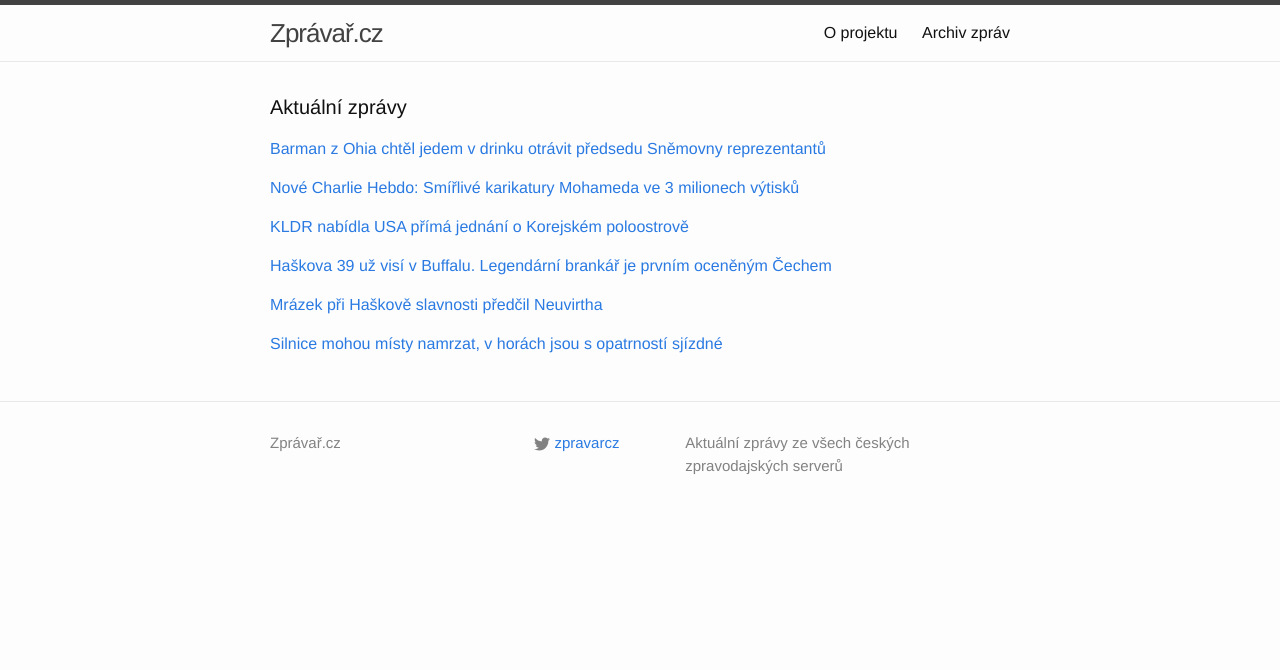
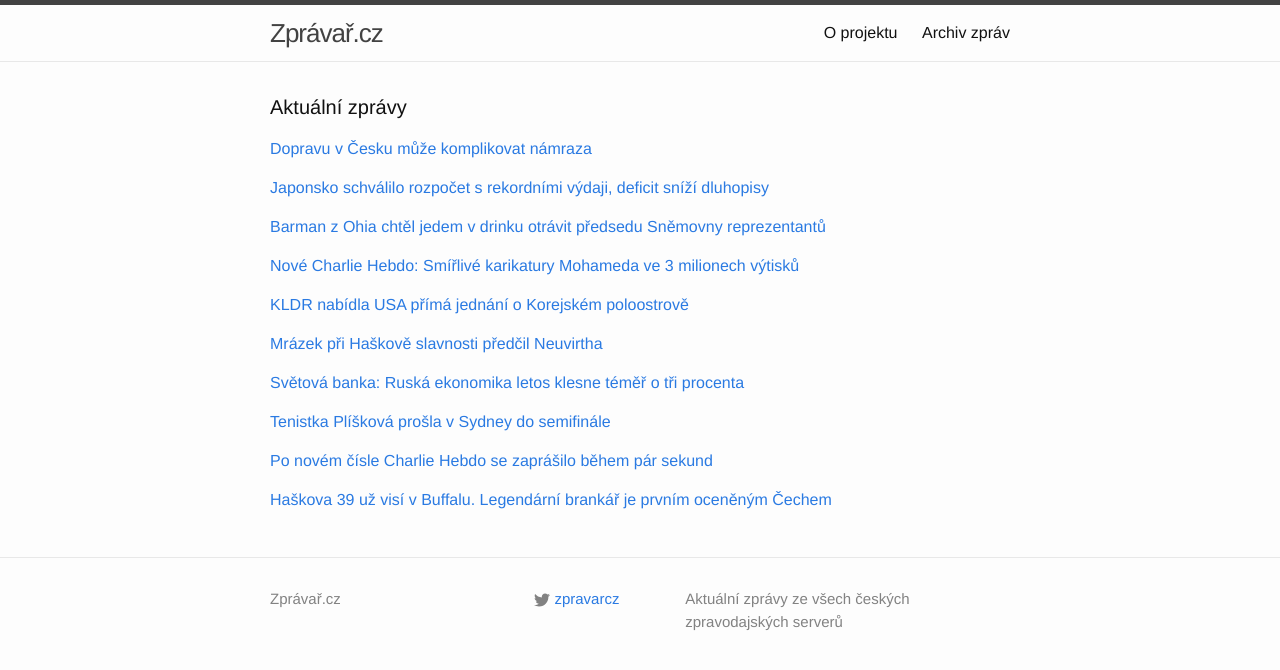
Before and after one commit to adliska/zpravar, a Jekyll site: the page built from index.html, in a window 1280 px wide. Shown: the top 670 px of the page. Built offline with Jekyll 4.4.1, drawn with Linux system fonts in a browser that asks for light colours.

Commit message:
zpravar news update

```diff
--- a/index.html
+++ b/index.html
@@ -5,49 +5,80 @@ layout: default
 <div class="home">
     <h1 class="page-heading">Aktuální zprávy</h1>
 
-<p><a href="javascript:;" onclick="toggle_visibility('zpravy0')">Barman z Ohia chtěl jedem v drinku otrávit předsedu Sněmovny reprezentantů</a></p>
+<p><a href="javascript:;" onclick="toggle_visibility('zpravy0')">Dopravu v Česku může komplikovat námraza</a></p>
 <div id="zpravy0" style="display:none">
+<ul>
+<li><a href=http://www.novinky.cz/domaci/358687-dopravu-v-cesku-muze-komplikovat-namraza.html>Dopravu v Česku může komplikovat námraza - www.novinky.cz</a></li>
+<li><a href=http://www.ceskatelevize.cz/ct24/regiony/298137-sumpersko-hrozi-namraza-vozovek/>Šumpersko: Hrozí námraza vozovek - www.ceskatelevize.cz</a></li>
+<li><a href=http://www.denik.cz/z_domova/silnice-mohou-misty-namrzat-v-horach-jsou-s-opatrnosti-sjizdne-20150114.html>Silnice mohou místy namrzat, v horách jsou s opatrností sjízdné - www.denik.cz</a></li>
+<li><a href=http://www.ceskenoviny.cz/zpravy/zpravy/silnice-vy-vyssich-polohach-sjizdne-se-zvysenou-opatrnosti/1168590>Silnice vy vyšších polohách sjízdné se zvýšenou opatrností  - www.ceskenoviny.cz</a></li>
+<li><a href=http://www.novinky.cz/domaci/358687-na-zlinsku-hrozi-namraza.html>Na Zlínsku hrozí námraza - www.novinky.cz</a></li>
+</ul>
+</div><p><a href="javascript:;" onclick="toggle_visibility('zpravy1')">Japonsko schválilo rozpočet s rekordními výdaji, deficit sníží dluhopisy</a></p>
+<div id="zpravy1" style="display:none">
+<ul>
+<li><a href=http://byznys.ihned.cz/c1-63378970-japonsko-schvalilo-rozpocet-s-rekordnimi-vydaji-deficit-snizi-dluhopisy>Japonsko schválilo rozpočet s rekordními výdaji, deficit sníží dluhopisy - byznys.ihned.cz</a></li>
+<li><a href=http://zpravy.e15.cz/zahranicni/ekonomika/japonsko-schvalilo-rozpocet-s-rekordnimi-vydaji-deficit-ale-klesne-1153081>Japonsko schválilo rozpočet s rekordními výdaji, deficit ale klesne - zpravy.e15.cz</a></li>
+<li><a href=http://www.novinky.cz/zahranicni/svet/358686-japonsko-schvalilo-rozpocet-s-rekordnimi-vydaji-kvuli-starnuti-populace-a-armade.html>Japonsko schválilo rozpočet s rekordními výdaji kvůli stárnutí populace a armádě - www.novinky.cz</a></li>
+<li><a href=http://www.financninoviny.cz/zpravodajstvi/zpravy/japnsko-schvalilo-rozpocet-s-rekordnimi-vydaji-deficit-ale-klesne/1168571>Japnsko schválilo rozpočet s rekordními výdaji,deficit ale klesne - www.financninoviny.cz</a></li>
+</ul>
+</div><p><a href="javascript:;" onclick="toggle_visibility('zpravy2')">Barman z Ohia chtěl jedem v drinku otrávit předsedu Sněmovny reprezentantů</a></p>
+<div id="zpravy2" style="display:none">
 <ul>
 <li><a href=http://zahranicni.ihned.cz/c1-63378960-barman-z-ohia-chtel-jedem-v-drinku-otravit-predsedu-snemovny-reprezentantu>Barman z Ohia chtěl jedem v drinku otrávit předsedu Sněmovny reprezentantů - zahranicni.ihned.cz</a></li>
 <li><a href=http://www.tyden.cz/rubriky/zahranici/amerika/barman-obvinen-z-pripravy-vrazdy-vysoke-sajby-usa_330026.html>Barman obviněn z přípravy vraždy vysoké \"šajby\" USA - www.tyden.cz</a></li>
 <li><a href=http://zpravy.idnes.cz/v-usa-obvinen-muz-kterz-chtel-zabit-sefa-snemovny-reprezentantu-pxs-/zahranicni.aspx?c=A150114_064027_zahranicni_jj>Barmana z Ohia obvinili z přípravy vraždy šéfa Sněmovny reprezentantů - zpravy.idnes.cz</a></li>
 <li><a href=http://zpravy.aktualne.cz/zahranici/barman-podle-policie-planoval-vrazdu-sefa-snemovny-boehnera/r~729be0b89bae11e4aff10025900fea04/>Barman podle policie plánoval vraždu šéfa sněmovny Boehnera - zpravy.aktualne.cz</a></li>
 </ul>
-</div><p><a href="javascript:;" onclick="toggle_visibility('zpravy1')">Nové Charlie Hebdo: Smířlivé karikatury Mohameda ve 3 milionech výtisků</a></p>
-<div id="zpravy1" style="display:none">
+</div><p><a href="javascript:;" onclick="toggle_visibility('zpravy3')">Nové Charlie Hebdo: Smířlivé karikatury Mohameda ve 3 milionech výtisků</a></p>
+<div id="zpravy3" style="display:none">
 <ul>
 <li><a href=http://www.ceskatelevize.cz/ct24/svet/298106-nove-charlie-hebdo-smirlive-karikatury-mohameda-ve-3-milionech-vytisku/>Nové Charlie Hebdo: Smířlivé karikatury Mohameda ve 3 milionech výtisků - www.ceskatelevize.cz</a></li>
 <li><a href=http://www.ceskatelevize.cz/ct24/svet/298106-nove-charlie-hebdo-vtipkuje-o-extremistech-dekuje-i-naznacuje-obezretnost/>Nové Charlie Hebdo: Vtipkuje o extremistech, děkuje i naznačuje obezřetnost - www.ceskatelevize.cz</a></li>
 <li><a href=http://www.ceskatelevize.cz/ct24/svet/298106-nove-charlie-hebdo-vtipkuje-o-extremistech-dekuje-za-podporu-i-priznava-obezretnost/>Nové Charlie Hebdo: Vtipkuje o extremistech, děkuje za podporu i přiznává obezřetnost - www.ceskatelevize.cz</a></li>
 <li><a href=http://www.ceskatelevize.cz/ct24/svet/298106-tyden-po-utocich-charlie-hebdo-znovu-na-pultech/>Týden po útocích Charlie Hebdo znovu na pultech - www.ceskatelevize.cz</a></li>
 </ul>
-</div><p><a href="javascript:;" onclick="toggle_visibility('zpravy2')">KLDR nabídla USA přímá jednání o Korejském poloostrově</a></p>
-<div id="zpravy2" style="display:none">
+</div><p><a href="javascript:;" onclick="toggle_visibility('zpravy4')">KLDR nabídla USA přímá jednání o Korejském poloostrově</a></p>
+<div id="zpravy4" style="display:none">
 <ul>
 <li><a href=http://zpravy.e15.cz/zahranicni/politika/kldr-nabidla-usa-prima-jednani-o-korejskem-poloostrove-1153079>KLDR nabídla USA přímá jednání o Korejském poloostrově - zpravy.e15.cz</a></li>
 <li><a href=http://www.tyden.cz/rubriky/zahranici/asie-a-oceanie/kldr-nabidla-usa-prima-jednani-o-korejskem-poloostrove_330024.html>KLDR nabídla USA přímá jednání o Korejském poloostrově - www.tyden.cz</a></li>
 <li><a href=http://zpravy.aktualne.cz/zahranici/kldr-nabidla-usa-prima-jednani-o-korejskem-poloostrove/r~f9f90bd89bab11e4ba57002590604f2e/>KLDR nabídla USA přímá jednání o Korejském poloostrově - zpravy.aktualne.cz</a></li>
 <li><a href=http://www.ceskenoviny.cz/zpravy/zpravy/kldr-nabidla-usa-prima-jednani-o-korejskem-poloostrove/1168567>KLDR nabídla USA přímá jednání o Korejském poloostrově - www.ceskenoviny.cz</a></li>
 </ul>
-</div><p><a href="javascript:;" onclick="toggle_visibility('zpravy3')">Haškova 39 už visí v Buffalu. Legendární brankář je prvním oceněným Čechem</a></p>
-<div id="zpravy3" style="display:none">
+</div><p><a href="javascript:;" onclick="toggle_visibility('zpravy5')">Mrázek při Haškově slavnosti předčil Neuvirtha</a></p>
+<div id="zpravy5" style="display:none">
+<ul>
+<li><a href=http://www.denik.cz/hokej/mrazek-pri-haskove-slavnosti-predcil-neuvirtha-20150114.html>Mrázek při Haškově slavnosti předčil Neuvirtha - www.denik.cz</a></li>
+<li><a href=http://www.tyden.cz/rubriky/sport/hokej/nhl/mrazek-pri-haskove-slavnosti-predcil-neuvirtha_330028.html>Mrázek při Haškově slavnosti předčil Neuvirtha - www.tyden.cz</a></li>
+<li><a href=http://www.sportovninoviny.cz/zpravy/mrazek-pri-haskove-slavnosti-predcil-neuvirtha/1168606>Mrázek při Haškově slavnosti předčil Neuvirtha - www.sportovninoviny.cz</a></li>
+</ul>
+</div><p><a href="javascript:;" onclick="toggle_visibility('zpravy6')">Světová banka: Ruská ekonomika letos klesne téměř o tři procenta</a></p>
+<div id="zpravy6" style="display:none">
+<ul>
+<li><a href=http://zpravy.e15.cz/burzy-a-trhy/makroekonomicka-data/svetova-banka-ruska-ekonomika-letos-klesne-temer-o-tri-procenta-1153083>Světová banka: Ruská ekonomika letos klesne téměř o tři procenta - zpravy.e15.cz</a></li>
+<li><a href=http://zpravy.aktualne.cz/ekonomika/svetova-banka-ruska-ekonomika-klesne-temer-o-tri-procenta/r~2b78420e9bbc11e4aff10025900fea04/>Světová banka: Ruská ekonomika klesne téměř o tři procenta - zpravy.aktualne.cz</a></li>
+<li><a href=http://www.financninoviny.cz/zpravodajstvi/zpravy/svetova-banka-ruska-ekonomika-letos-klesne-temer-o-tri-procenta/1168613>Světová banka: Ruská ekonomika letos klesne téměř o tři procenta - www.financninoviny.cz</a></li>
+</ul>
+</div><p><a href="javascript:;" onclick="toggle_visibility('zpravy7')">Tenistka Plíšková prošla v Sydney do semifinále</a></p>
+<div id="zpravy7" style="display:none">
+<ul>
+<li><a href=http://sport.aktualne.cz/tenistka-pliskova-prosla-v-sydney-do-semifinale/r~f852a5349bbd11e4b6d20025900fea04/>Tenistka Plíšková prošla v Sydney do semifinále - sport.aktualne.cz</a></li>
+<li><a href=http://www.sportovninoviny.cz/zpravy/tenistka-pliskova-prosla-v-sydney-do-semifinale/1168609>Tenistka Plíšková prošla v Sydney do semifinále - www.sportovninoviny.cz</a></li>
+<li><a href=http://sport.idnes.cz/turnaje-tenis-sydney-hobart-auckland-dwp-/tenis.aspx?c=A150114_074811_tenis_ten>Karolína Plíšková přehrála Suárezovou, v Sydney prošla do semifinále - sport.idnes.cz</a></li>
+</ul>
+</div><p><a href="javascript:;" onclick="toggle_visibility('zpravy8')">Po novém čísle Charlie Hebdo se zaprášilo během pár sekund</a></p>
+<div id="zpravy8" style="display:none">
+<ul>
+<li><a href=http://www.novinky.cz/zahranicni/evropa/358689-po-novem-cisle-charlie-hebdo-se-zaprasilo-behem-par-sekund.html>Po novém čísle Charlie Hebdo se zaprášilo během pár sekund - www.novinky.cz</a></li>
+<li><a href=http://www.novinky.cz/zahranicni/evropa/358689-vyslo-nove-cislo-charlie-hebdo.html>Vyšlo nové číslo Charlie Hebdo - www.novinky.cz</a></li>
+<li><a href=http://strategie.e15.cz/zpravy/nove-cislo-charlie-hebdo-miri-na-stanky-opet-s-mohamedem-na-obalce-1153066>Nové číslo Charlie Hebdo míří na stánky. Opět s Mohamedem na obálce - strategie.e15.cz</a></li>
+</ul>
+</div><p><a href="javascript:;" onclick="toggle_visibility('zpravy9')">Haškova 39 už visí v Buffalu. Legendární brankář je prvním oceněným Čechem</a></p>
+<div id="zpravy9" style="display:none">
 <ul>
 <li><a href=http://hokej.idnes.cz/dominik-hasek-cislo-39-buffalo-ceremonie-d9r-/nhl.aspx?c=A150114_073251_nhl_ten>Haškova 39 už visí v Buffalu. Legendární brankář je prvním oceněným Čechem - hokej.idnes.cz</a></li>
 <li><a href=http://www.sportovninoviny.cz/zpravy/buffalo-slavnostne-vyradilo-haskovo-cislo-39/1168568>Buffalo slavnostně vyřadilo Haškovo číslo 39 - www.sportovninoviny.cz</a></li>
 <li><a href=http://sport.aktualne.cz/cislo-39-uz-nikdo-mit-nebude-haskuv-dres-visi-pod-stropem/r~ce8811349baf11e4833a0025900fea04/>Číslo 39 už nikdo mít nebude. Buffalo vyřadilo Haškův dres - sport.aktualne.cz</a></li>
 </ul>
-</div><p><a href="javascript:;" onclick="toggle_visibility('zpravy4')">Mrázek při Haškově slavnosti předčil Neuvirtha</a></p>
-<div id="zpravy4" style="display:none">
-<ul>
-<li><a href=http://www.denik.cz/hokej/mrazek-pri-haskove-slavnosti-predcil-neuvirtha-20150114.html>Mrázek při Haškově slavnosti předčil Neuvirtha - www.denik.cz</a></li>
-<li><a href=http://www.tyden.cz/rubriky/sport/hokej/nhl/mrazek-pri-haskove-slavnosti-predcil-neuvirtha_330028.html>Mrázek při Haškově slavnosti předčil Neuvirtha - www.tyden.cz</a></li>
-<li><a href=http://www.sportovninoviny.cz/zpravy/mrazek-pri-haskove-slavnosti-predcil-neuvirtha/1168606>Mrázek při Haškově slavnosti předčil Neuvirtha - www.sportovninoviny.cz</a></li>
-</ul>
-</div><p><a href="javascript:;" onclick="toggle_visibility('zpravy5')">Silnice mohou místy namrzat, v horách jsou s opatrností sjízdné</a></p>
-<div id="zpravy5" style="display:none">
-<ul>
-<li><a href=http://www.denik.cz/z_domova/silnice-mohou-misty-namrzat-v-horach-jsou-s-opatrnosti-sjizdne-20150114.html>Silnice mohou místy namrzat, v horách jsou s opatrností sjízdné - www.denik.cz</a></li>
-<li><a href=http://www.ceskenoviny.cz/zpravy/zpravy/silnice-vy-vyssich-polohach-sjizdne-se-zvysenou-opatrnosti/1168590>Silnice vy vyšších polohách sjízdné se zvýšenou opatrností  - www.ceskenoviny.cz</a></li>
-<li><a href=http://www.novinky.cz/domaci/358687-na-zlinsku-hrozi-namraza.html>Na Zlínsku hrozí námraza - www.novinky.cz</a></li>
-</ul>
 </div></div>
```
